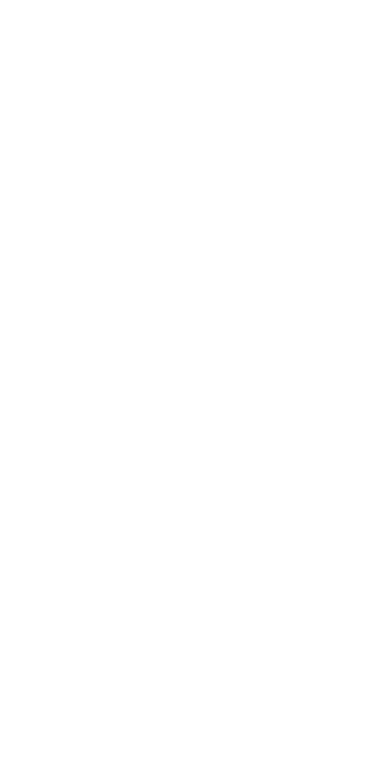
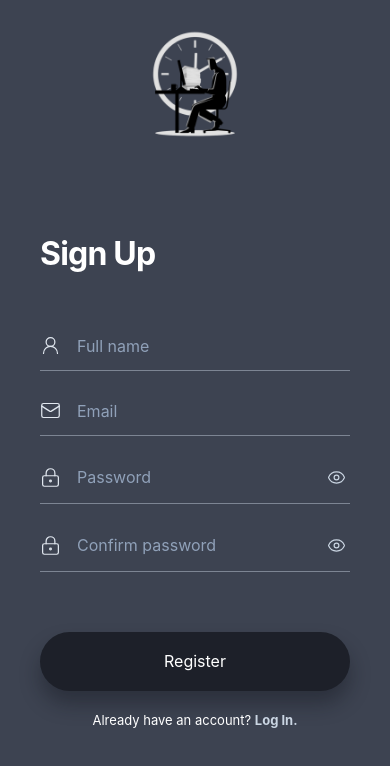
Before and after one commit to sunnykumar-singh/employee-management-system, a React (Vite) app: page /register in a window 390 px wide. Shown: the top 766 px of the page. Built offline with nearby package versions, Linux system fonts and the light colour scheme.

Commit message:
Implement responsive authentication UI

```diff
--- /dev/null
+++ b/src/assets/styles/index.css
@@ -0,0 +1,17 @@
+@import "tailwindcss";
+
+:root {
+  font-family: Inter, ui-sans-serif, system-ui, -apple-system, BlinkMacSystemFont, "Segoe UI", sans-serif;
+  background: #3d4351;
+  color: #ffffff;
+}
+
+body {
+  margin: 0;
+  min-width: 320px;
+}
+
+button,
+input {
+  font: inherit;
+}
--- /dev/null
+++ b/src/components/forms/AuthField.jsx
@@ -0,0 +1,45 @@
+import { Eye, EyeOff } from 'lucide-react';
+import { useState } from 'react';
+
+const AuthField = ({ label, name, type = 'text', icon: Icon, error, register, ...inputProps }) => {
+  const [isPasswordVisible, setIsPasswordVisible] = useState(false);
+  const isPassword = type === 'password';
+  const inputType = isPassword && isPasswordVisible ? 'text' : type;
+
+  return (
+    <div>
+      <label className="sr-only" htmlFor={name}>
+        {label}
+      </label>
+      <div className="flex items-center border-b border-slate-300/45 pb-3 transition-colors focus-within:border-[#e5ad45]">
+        {Icon && <Icon className="mr-4 shrink-0 text-slate-200" size={21} strokeWidth={1.4} aria-hidden="true" />}
+        <input
+          id={name}
+          type={inputType}
+          className="min-w-0 flex-1 bg-transparent text-[15px] text-white outline-none placeholder:text-slate-400"
+          aria-invalid={Boolean(error)}
+          aria-describedby={error ? `${name}-error` : undefined}
+          {...register}
+          {...inputProps}
+        />
+        {isPassword && (
+          <button
+            type="button"
+            className="ml-2 rounded p-1 text-slate-300 transition hover:text-white focus:outline-none focus:ring-2 focus:ring-white/70"
+            onClick={() => setIsPasswordVisible((visible) => !visible)}
+            aria-label={isPasswordVisible ? 'Hide password' : 'Show password'}
+          >
+            {isPasswordVisible ? <EyeOff size={19} strokeWidth={1.5} /> : <Eye size={19} strokeWidth={1.5} />}
+          </button>
+        )}
+      </div>
+      {error && (
+        <p id={`${name}-error`} className="mt-3 text-center text-xs font-medium text-rose-300" role="alert">
+          {error.message}
+        </p>
+      )}
+    </div>
+  );
+};
+
+export default AuthField;
--- a/src/layouts/AuthLayout.jsx
+++ b/src/layouts/AuthLayout.jsx
@@ -1,3 +1,26 @@
-const AuthLayout = () => null;
+import { ToastContainer } from 'react-toastify';
+import employeeManagementLogo from '../assets/images/employee-management-logo.png';
+
+const AuthLayout = ({ title, children }) => (
+  <main className="min-h-dvh bg-[#3d4351] text-white lg:grid lg:grid-cols-[35fr_65fr]">
+    <aside className="flex items-center justify-center px-8 py-7 sm:py-9 lg:min-h-dvh lg:flex-col lg:px-10">
+      <img
+        className="w-28 shrink-0 object-contain sm:w-36 lg:w-64"
+        src={employeeManagementLogo}
+        alt="Employee Management System logo"
+      />
+      <p className="mt-7 hidden text-center text-2xl font-semibold leading-tight tracking-tight text-white lg:block">
+        Employee Management System
+      </p>
+    </aside>
+    <section className="flex min-h-[calc(100dvh-13.25rem)] items-center justify-center px-10 py-14 sm:min-h-0 sm:px-16 sm:py-16 lg:min-h-dvh lg:px-12 xl:px-20">
+      <div className="w-full max-w-md">
+        <h1 className="text-left text-[2rem] font-bold leading-none tracking-tight sm:text-4xl">{title}</h1>
+        <div className="mt-16 sm:mt-20">{children}</div>
+      </div>
+    </section>
+    <ToastContainer position="top-right" theme="dark" />
+  </main>
+);
 
 export default AuthLayout;
--- a/src/main.jsx
+++ b/src/main.jsx
@@ -1,7 +1,9 @@
 import { StrictMode } from 'react'
 import { createRoot } from 'react-dom/client'
 import { BrowserRouter } from 'react-router-dom'
+import 'react-toastify/dist/ReactToastify.css'
 import App from './App.jsx'
+import './assets/styles/index.css'
 
 createRoot(document.getElementById('root')).render(
   <StrictMode>
--- a/src/pages/auth/Login.jsx
+++ b/src/pages/auth/Login.jsx
@@ -1,3 +1,64 @@
-const Login = () => null;
+import { LockKeyhole, UserRound } from 'lucide-react';
+import { useForm } from 'react-hook-form';
+import { Link } from 'react-router-dom';
+import { toast } from 'react-toastify';
+import AuthField from '../../components/forms/AuthField.jsx';
+import AuthLayout from '../../layouts/AuthLayout.jsx';
+
+const Login = () => {
+  const {
+    register,
+    handleSubmit,
+    formState: { errors },
+  } = useForm({ mode: 'onTouched' });
+
+  const onSubmit = () => toast.success('Login is ready to connect to your backend.');
+  const onInvalid = () => toast.error('Please correct the highlighted fields.');
+
+  return (
+    <AuthLayout title="Log In">
+      <form className="space-y-9" onSubmit={handleSubmit(onSubmit, onInvalid)} noValidate>
+        <AuthField
+          label="Email"
+          name="email"
+          type="email"
+          icon={UserRound}
+          placeholder="Email"
+          autoComplete="email"
+          error={errors.email}
+          register={register('email', {
+            required: 'Email is required.',
+            pattern: { value: /^\S+@\S+\.\S+$/, message: 'Enter a valid email address.' },
+          })}
+        />
+        <AuthField
+          label="Password"
+          name="password"
+          type="password"
+          icon={LockKeyhole}
+          placeholder="Password"
+          autoComplete="current-password"
+          error={errors.password}
+          register={register('password', {
+            required: 'Password is required.',
+            minLength: { value: 6, message: 'Password must be at least 6 characters.' },
+          })}
+        />
+        <button
+          className="mt-12 w-full rounded-full bg-[#1d2029] px-5 py-[1.08rem] text-[1.35rem] font-bold text-white shadow-[0_13px_20px_rgba(15,18,27,0.38)] transition hover:bg-[#161922] focus:outline-none focus:ring-2 focus:ring-white/70 focus:ring-offset-2 focus:ring-offset-[#3d4351]"
+          type="submit"
+        >
+          Log in
+        </button>
+      </form>
+      <p className="mt-5 text-center text-[13px] text-white">
+        First time here?{' '}
+        <Link className="font-bold text-slate-300 transition hover:text-white" to="/register">
+          Sign Up.
+        </Link>
+      </p>
+    </AuthLayout>
+  );
+};
 
 export default Login;
--- a/src/pages/auth/Register.jsx
+++ b/src/pages/auth/Register.jsx
@@ -1,3 +1,86 @@
-const Register = () => null;
+import { LockKeyhole, Mail, UserRound } from 'lucide-react';
+import { useForm } from 'react-hook-form';
+import { Link } from 'react-router-dom';
+import { toast } from 'react-toastify';
+import AuthField from '../../components/forms/AuthField.jsx';
+import AuthLayout from '../../layouts/AuthLayout.jsx';
+
+const Register = () => {
+  const {
+    register,
+    handleSubmit,
+    formState: { errors },
+  } = useForm({ mode: 'onTouched' });
+
+  const onSubmit = () => toast.success('Registration is ready to connect to your backend.');
+  const onInvalid = () => toast.error('Please correct the highlighted fields.');
+
+  return (
+    <AuthLayout title="Sign Up">
+      <form className="space-y-7" onSubmit={handleSubmit(onSubmit, onInvalid)} noValidate>
+        <AuthField
+          label="Full name"
+          name="fullName"
+          icon={UserRound}
+          placeholder="Full name"
+          autoComplete="name"
+          error={errors.fullName}
+          register={register('fullName', { required: 'Full name is required.' })}
+        />
+        <AuthField
+          label="Email"
+          name="email"
+          type="email"
+          icon={Mail}
+          placeholder="Email"
+          autoComplete="email"
+          error={errors.email}
+          register={register('email', {
+            required: 'Email is required.',
+            pattern: { value: /^\S+@\S+\.\S+$/, message: 'Enter a valid email address.' },
+          })}
+        />
+        <AuthField
+          label="Password"
+          name="password"
+          type="password"
+          icon={LockKeyhole}
+          placeholder="Password"
+          autoComplete="new-password"
+          error={errors.password}
+          register={register('password', {
+            required: 'Password is required.',
+            minLength: { value: 6, message: 'Password must be at least 6 characters.' },
+          })}
+        />
+        <AuthField
+          label="Confirm password"
+          name="confirmPassword"
+          type="password"
+          icon={LockKeyhole}
+          placeholder="Confirm password"
+          autoComplete="new-password"
+          error={errors.confirmPassword}
+          register={register('confirmPassword', {
+            required: 'Please confirm your password.',
+            validate: (value, formValues) => value === formValues.password || 'Passwords do not match.',
+          })}
+        />
+        <button
+          className="mt-8 w-full rounded-full bg-[#1d2029] px-5 py-[1.08rem] text-[1.35rem] font-bold text-white shadow-[0_13px_20px_rgba(15,18,27,0.38)] transition hover:bg-[#161922] focus:outline-none focus:ring-2 focus:ring-white/70 focus:ring-offset-2 focus:ring-offset-[#3d4351]"
+          type="submit"
+        >
+          Register
+        </button>
+      </form>
+      <p className="mt-5 text-center text-[13px] text-white">
+        Already have an account?{' '}
+        <Link className="font-bold text-slate-300 transition hover:text-white" to="/login">
+          Log In.
+        </Link>
+      </p>
+    </AuthLayout>
+  );
+};
 
 export default Register;
--- a/src/routes/AppRoutes.jsx
+++ b/src/routes/AppRoutes.jsx
@@ -1,5 +1,6 @@
 import { Navigate, Route, Routes } from 'react-router-dom';
 import Login from '../pages/auth/Login.jsx';
+import Register from '../pages/auth/Register.jsx';
 import AdminDashboard from '../pages/admin/Dashboard.jsx';
 import EmployeeDashboard from '../pages/employee/Dashboard.jsx';
 import NotFound from '../pages/NotFound.jsx';
@@ -8,6 +9,7 @@
   <Routes>
     <Route path="/" element={<Navigate to="/login" replace />} />
     <Route path="/login" element={<Login />} />
+    <Route path="/register" element={<Register />} />
     <Route path="/admin/dashboard" element={<AdminDashboard />} />
     <Route path="/employee/dashboard" element={<EmployeeDashboard />} />
     <Route path="*" element={<NotFound />} />
```
Also changed, not shown: src/assets/images/employee-management-logo.png (added).
